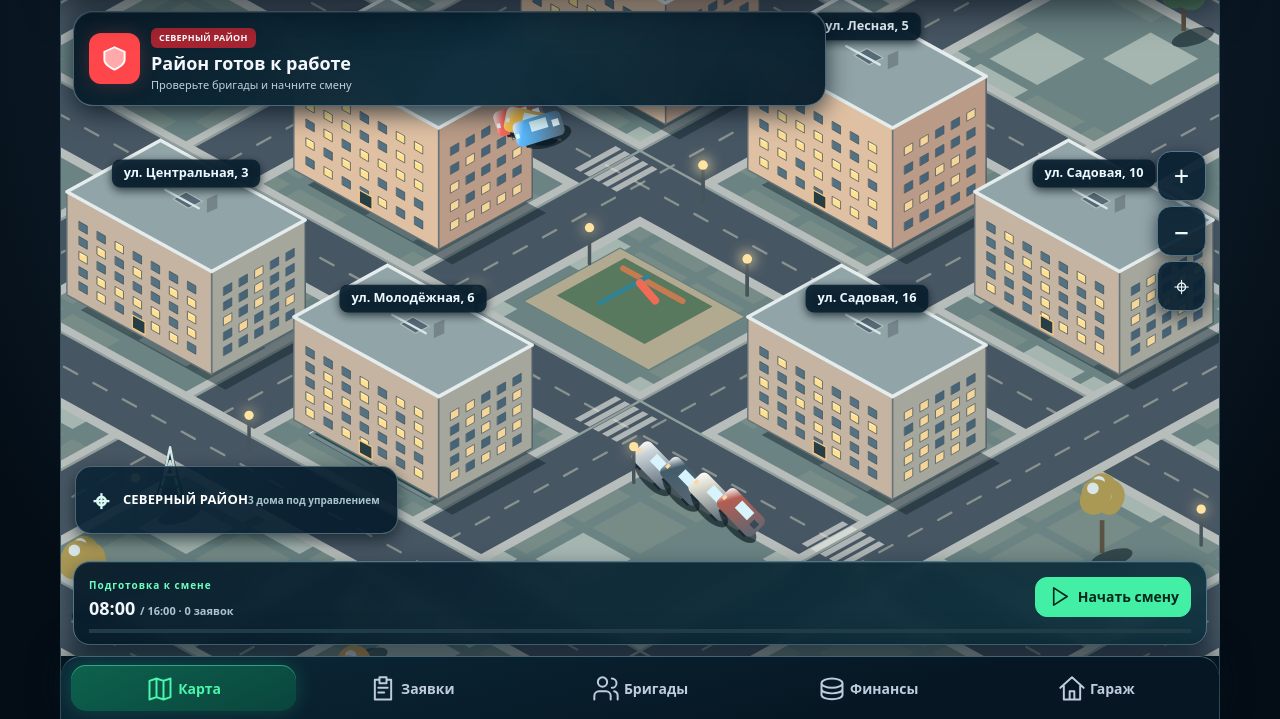
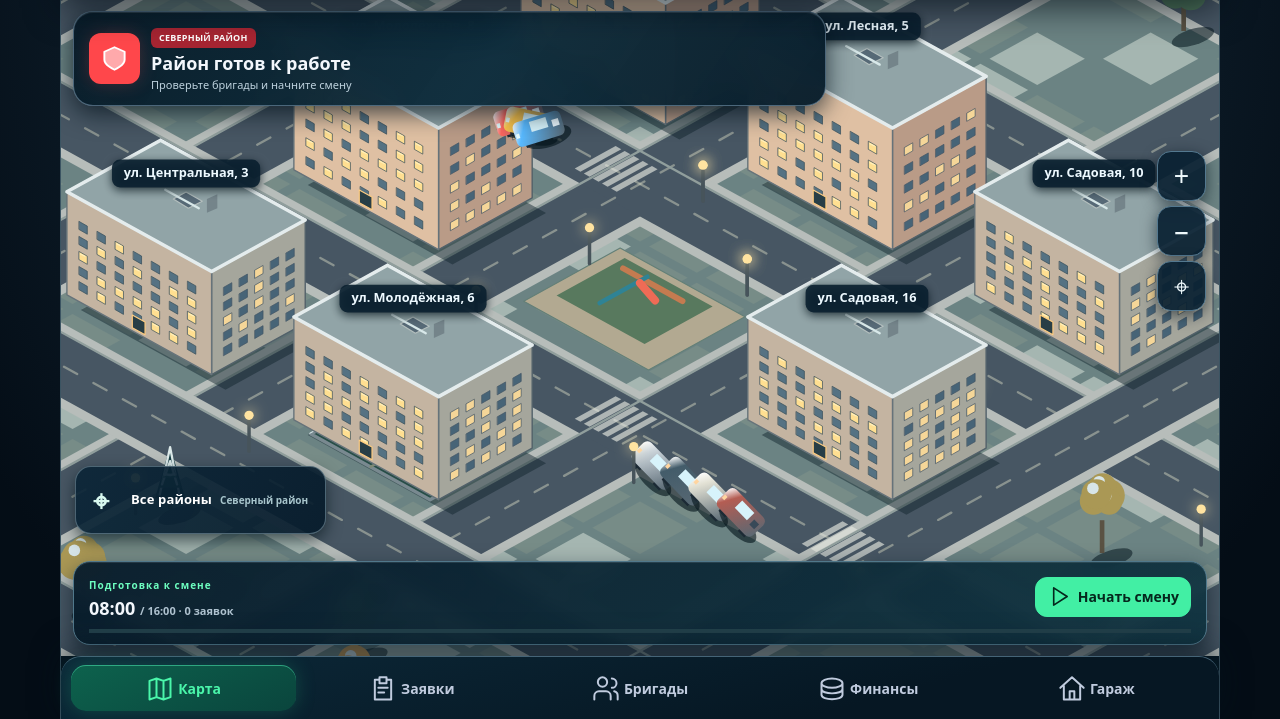
Before and after one commit to fowov2-jpg/-, a website with bundled scripts: page web/index.html in a window 1280 px wide. Shown: the part 81-800 px from the top of the page. Built offline with nearby package versions, Linux system fonts and the light colour scheme.

Commit message:
Make district selector accessible and set HUD theme

```diff
--- a/web/index.html
+++ b/web/index.html
@@ -1 +1 @@
-<!doctype html><html lang="ru"><head><meta charset="UTF-8"><meta name="viewport" content="width=device-width,initial-scale=1,viewport-fit=cover"><meta name="theme-color" content="#081923"><title>Управдом — УК «Уют»</title><link rel="stylesheet" href="style.css"></head><body><div id="app"><header id="header"></header><main><section id="mapView"><canvas id="map" aria-label="Карта района. Для выбора заявки используйте карточки или раздел Заявки."></canvas><div id="mapTop"></div><div class="zoom"><button data-action="zoomIn" aria-label="Увеличить">+</button><button data-action="zoomOut" aria-label="Уменьшить">−</button><button data-action="center" aria-label="Центрировать карту">⌖</button></div><div class="district">СЕВЕРНЫЙ РАЙОН<span>3 дома под управлением</span></div><div id="mapBottom"></div></section><section id="page" hidden></section></main><nav id="nav" aria-label="Основная навигация"></nav></div><dialog id="dialog"></dialog><div id="toast" role="status"></div><script type="module" src="app.js"></script></body></html>
+<!doctype html><html lang="ru"><head><meta charset="UTF-8"><meta name="viewport" content="width=device-width,initial-scale=1,viewport-fit=cover"><meta name="theme-color" content="#071b29"><title>Управдом — УК «Уют»</title><link rel="stylesheet" href="style.css"></head><body><div id="app"><header id="header"></header><main><section id="mapView"><canvas id="map" aria-label="Карта района. Для выбора заявки используйте карточки или раздел Заявки."></canvas><div id="mapTop"></div><div class="zoom"><button data-action="zoomIn" aria-label="Увеличить">+</button><button data-action="zoomOut" aria-label="Уменьшить">−</button><button data-action="center" aria-label="Центрировать карту">⌖</button></div><button type="button" class="district" data-action="district" aria-label="Все районы">Все районы<span>Северный район</span></button><div id="mapBottom"></div></section><section id="page" hidden></section></main><nav id="nav" aria-label="Основная навигация"></nav></div><dialog id="dialog"></dialog><div id="toast" role="status"></div><script type="module" src="app.js"></script></body></html>
```
